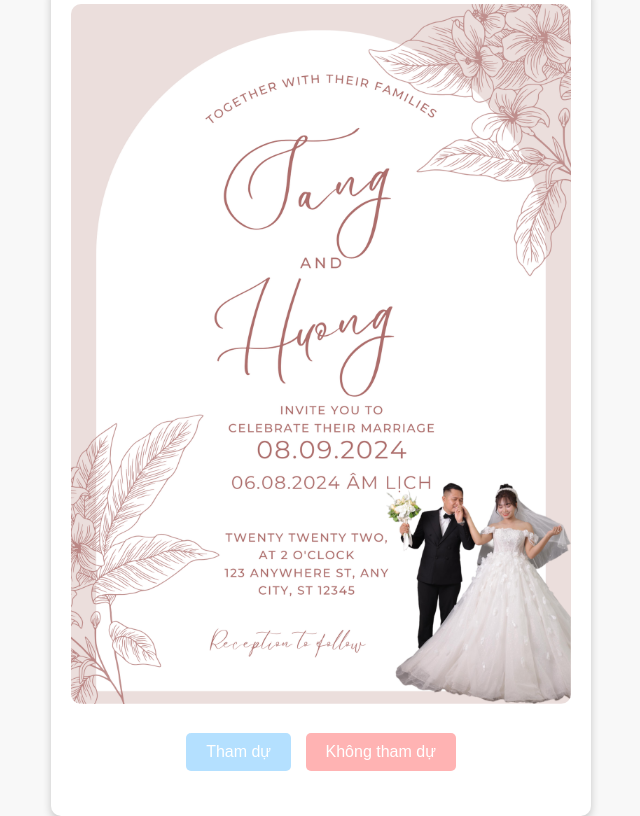
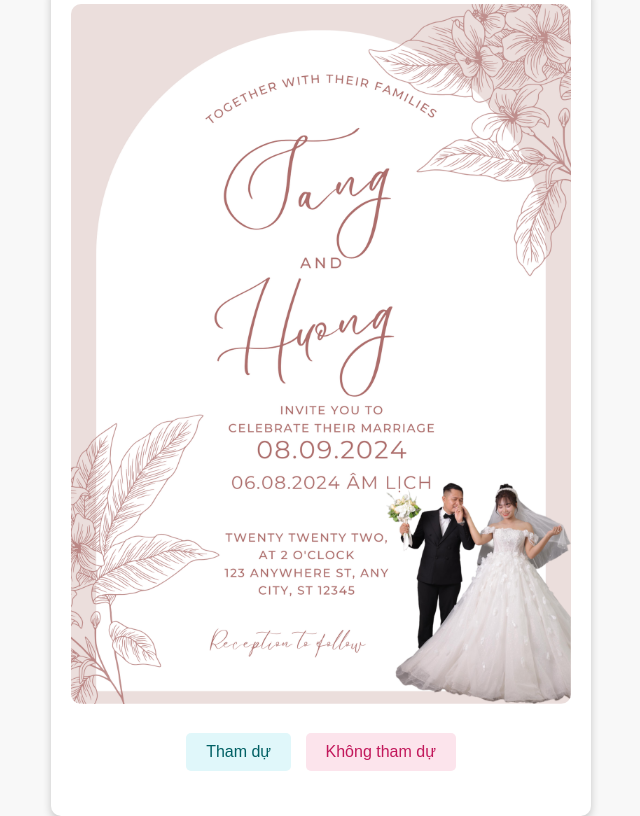
Before and after one commit to duongmaiqq/tc2.github.io, a plain HTML site: page docs/index.html in a window 1280 px wide. Shown: the whole page, without its empty margins (319-959 px from the left). Drawn offline with Linux system fonts and the light colour scheme.

Commit message:
Update index.html

```diff
--- a/docs/index.html
+++ b/docs/index.html
@@ -42,10 +42,12 @@
             font-family: Arial, sans-serif;
         }
         .button.confirm {
-            background-color: #b4e0ff; /* Màu xanh pastel */
+            background-color: #e0f7fa; /* Màu xanh pastel nhạt hơn */
+            color: #006064; /* Màu chữ để tương phản với nền */
         }
         .button.decline {
-            background-color: #ffb3b3; /* Màu hồng pastel */
+            background-color: #fce4ec; /* Màu hồng pastel nhạt hơn */
+            color: #c2185b; /* Màu chữ để tương phản với nền */
         }
         .button:hover {
             opacity: 0.8;
```
